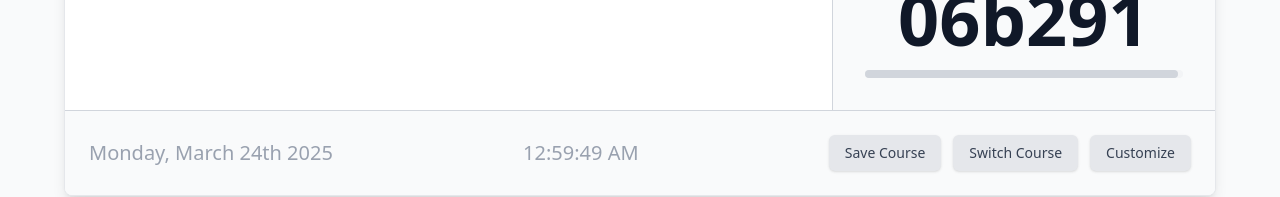
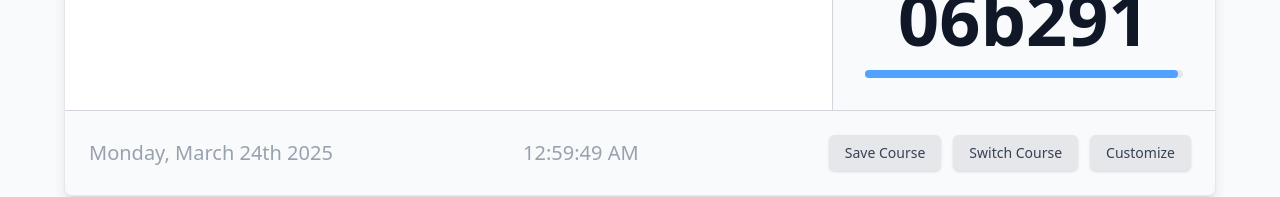
Before and after one commit to panchi64/attendance-tracker, a Next.js app in the folder web-ui/: page / in a window 1280 px wide. Shown: the part 622-819 px from the top of the page. Built offline with nearby package versions, Linux system fonts and the light colour scheme.

Commit message:
Re-tweaked the countdown bar

```diff
--- a/web-ui/app/page.tsx
+++ b/web-ui/app/page.tsx
@@ -295,9 +295,9 @@
             <div className="w-full mt-6">
               <div className="text-center text-xl text-gray-700 font-medium">Confirmation Code</div>
               <div className="text-center text-7xl font-bold text-gray-900 mt-2">{confirmationCode}</div>
-              <div className="w-full bg-gray-100 rounded-full h-2 mt-4">
+              <div className="w-full bg-gray-200 rounded-full h-2 mt-4">
                 <div
-                  className="bg-gray-300 h-2 rounded-full"
+                  className="bg-blue-400 h-2 rounded-full"
                   style={{ width: `${codeProgress}%` }}
                 ></div>
               </div>
```
